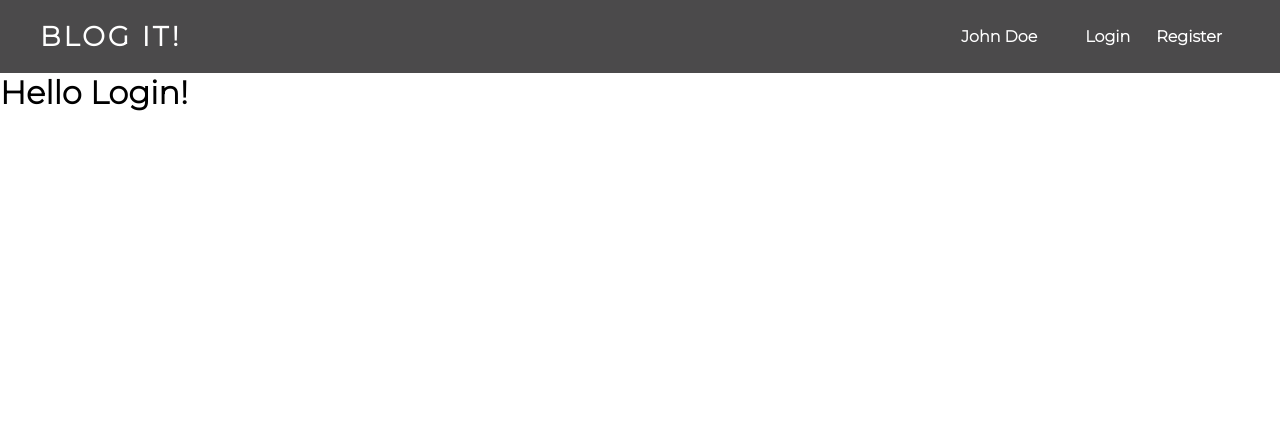
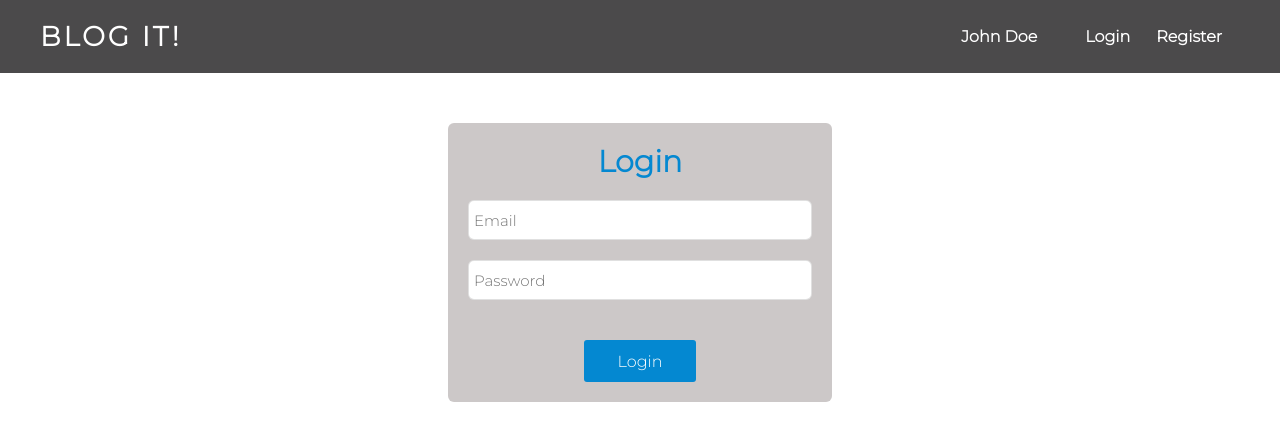
Before and after one commit to RChaubey16/Blogging-Website, a PHP site: page /login.php in a window 1280 px wide. Shown: the top 441 px of the page. Run offline with PHP 8.4, Linux system fonts and the light colour scheme.

Commit message:
Login and Registration form created

```diff
--- a/login.php
+++ b/login.php
@@ -4,6 +4,31 @@
 <body>
     <!-- Navbar -->
     <?php include('partials\navbar.php')?>
-    <h1>Hello Login!</h1>
+
+    <form class="login-form">
+        <span class="login-signup-header">Login</span>
+
+        <div class="field">
+          <input
+            type="email"
+            placeholder="Email"
+            required
+          />
+        </div>
+
+        <div class="field">
+          <input
+            type="password"
+            placeholder="Password"
+            required
+          />
+        </div>
+
+        <div className="field">
+          <button id = 'add-post-btn'>
+            Login
+          </button>
+        </div>
+      </form>
 </body>
 </html>
--- a/static/css/index.css
+++ b/static/css/index.css
@@ -248,3 +248,43 @@ nav .nav-links ul li:hover {
 #delete-post-btn:hover {
   background-color: rgb(133, 29, 29);
 }
+
+/* Login and Register Page */
+
+.login-signup-header {
+  font-weight: 600;
+  font-size: 30px;
+  color: #0488d1;
+}
+.login-form {
+  background-color: rgb(204, 200, 200);
+  padding: 20px;
+  box-sizing: border-box;
+  display: flex;
+  flex-direction: column;
+  justify-content: center;
+  align-items: center;
+  width: 30%;
+  margin: 50px auto;
+  border-radius: 6px;
+}
+.field {
+  width: 100%;
+}
+.field input {
+  border: 1px solid rgba(0, 0, 0, 0.12);
+  box-sizing: border-box;
+  border-radius: 6px;
+  width: 100%;
+  height: 40px;
+  margin-top: 20px;
+  padding: 5px;
+  font-size: 15px;
+}
+.field input:focus {
+  outline: none;
+}
+
+.field button:disabled {
+  cursor: not-allowed;
+}
```
Also changed, not shown: register.php (+40 -2 lines).
